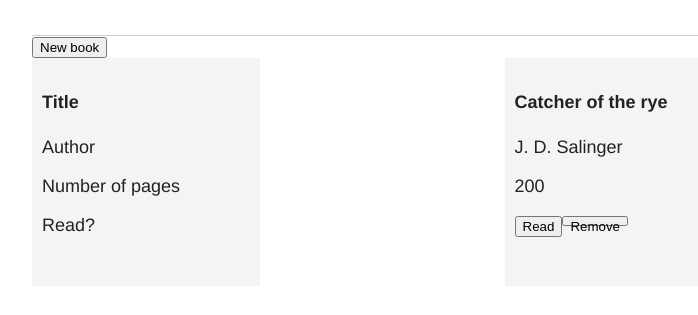
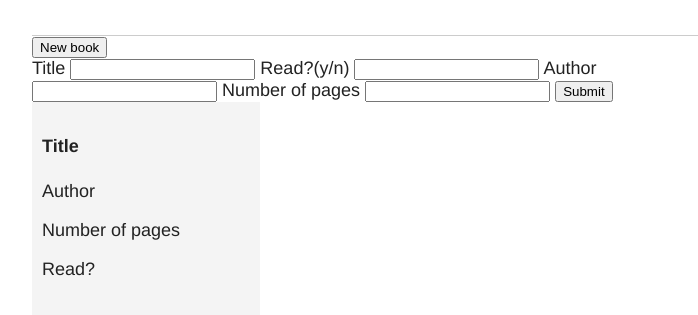
Before and after one commit to violetguos/js-odin, a plain HTML site: page library-proj/index.html in a window 1280 px wide. Both pictures are taken after a click on the button "New book". Shown: the part 69-384 px from the top of the page, without its empty margins (258-956 px from the left). Drawn offline with Linux system fonts and the light colour scheme.

Commit message:
Add book input form and new cards for books

```diff
--- a/library-proj/index.html
+++ b/library-proj/index.html
@@ -15,6 +15,18 @@
     </header>
     <div>
       <button class="newBook">New book</button>
+      <form>
+        <label for="title"> Title </label>
+        <input id="title" required />
+        <label for="read">Read?(y/n)</label>
+        <input id="read" />
+        <label for="author">Author</label>
+        <input id="author" />
+        <label for="page">Number of pages</label>
+        <input id="page" />
+
+        <button>Submit</button>
+      </form>
     </div>
     <div id="content">
       <div class="book">
--- a/library-proj/script.js
+++ b/library-proj/script.js
@@ -2,7 +2,7 @@ let myLibrary = [];
 
 function Book(title, read, author, numberOfPages) {
   this.title = title;
-  this.read = read;
+  this.read = read == 'y' ? true : false;
   this.author = author;
   this.numberOfPages = numberOfPages;
 
@@ -49,11 +49,26 @@ function Book(title, read, author, numberOfPages) {
 }
 
 function addBookToLibrary() {
-  const book = new Book('Catcher of the rye', true, 'J. D. Salinger', 200);
-  myLibrary.push(book);
-  book.display();
+  const form = document.querySelector('form');
+  form.style.display = 'block';
+  // const book = new Book('Catcher of the rye', true, 'J. D. Salinger', 200);
 }
 
 // main
 const newBookButton = document.querySelector('.newBook');
 newBookButton.addEventListener('click', addBookToLibrary);
+const form = document.getElementsByTagName('form')[0];
+
+form.addEventListener('submit', function (event) {
+  const book = new Book(
+    form.title.value,
+    form.read.value,
+    form.author.value,
+    form.page.value
+  );
+  myLibrary.push(book);
+
+  book.display();
+
+  event.preventDefault();
+});
--- a/library-proj/style.css
+++ b/library-proj/style.css
@@ -39,3 +39,8 @@ header {
 .removeBook {
   height: 10px;
 }
+
+/*input form*/
+form {
+  display: none;
+}
```
